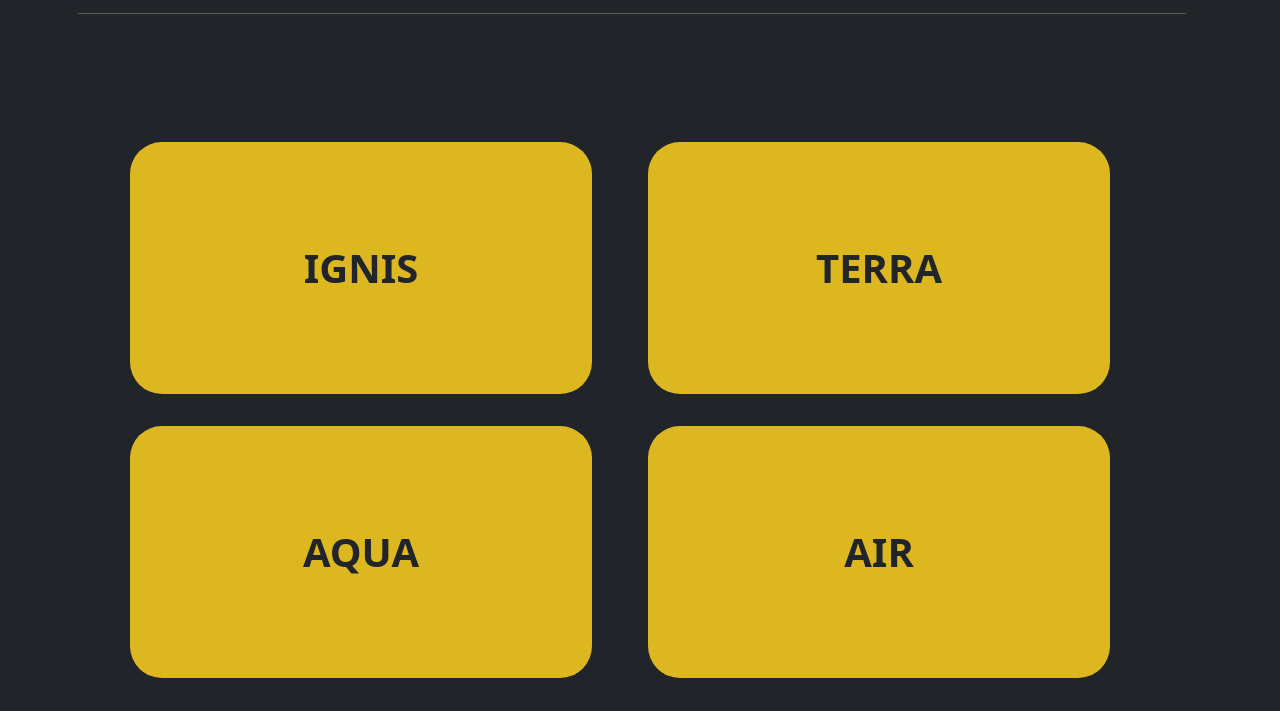
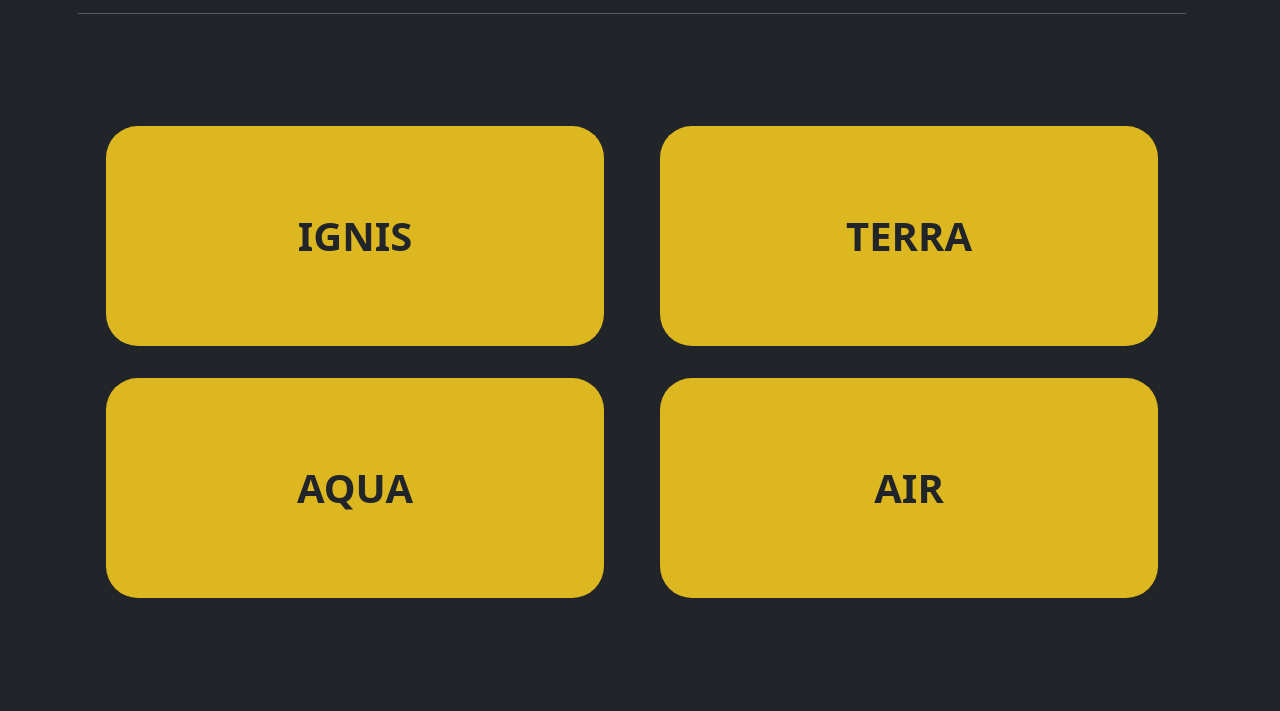
Before and after one commit to GermanOrdo/butique-gym, a plain HTML site: page pages/espacios.html in a window 1280 px wide. Shown: the part 89-800 px from the top of the page. Drawn offline with nearby package versions, Linux system fonts and the light colour scheme.

Commit message:
website 4.1

```diff
--- a/estilo/style.css
+++ b/estilo/style.css
@@ -20,7 +20,7 @@ html{
 }
 .botonEsp:hover{
     animation: botones 5s;
-    transform: translateY(-40px);
+    transform: translateY(-30px);
     transition: all 4s;
 }
 @keyframes botones {
@@ -51,7 +51,7 @@ html{
     border-radius: 2rem;
     height: 100%;
     width: 100%;
-    margin: 6rem auto;
+    margin: 5rem auto;
     background-color: rgb(221, 183, 32);
 }
 .encabezado, .piePag {
--- a/pages/espacios.html
+++ b/pages/espacios.html
@@ -37,8 +37,8 @@
             </div>
         </header>
         <hr>
-        <section class="container-fluid bodyC">
-            <div class="row container">
+        <section class="container-fluid bodyC sectionEsp">
+            <div class="row">
                 <div class="col m-3">
                     <a class="text-decoration-none" href="./espacios-ignis.html">
                     <div class="circle ignis fs-1 text-dark justify-content-center d-flex align-items-center botonEsp">
@@ -52,7 +52,7 @@
                     </div></a>
                 </div>
             </div>
-            <div class="row container">
+            <div class="row">
                 <div class="col m-3">
                     <a class="text-decoration-none" href="./espacios-aqua.html">
                     <div class="circle aqua fs-1 text-dark justify-content-center d-flex align-items-center botonEsp">
```
